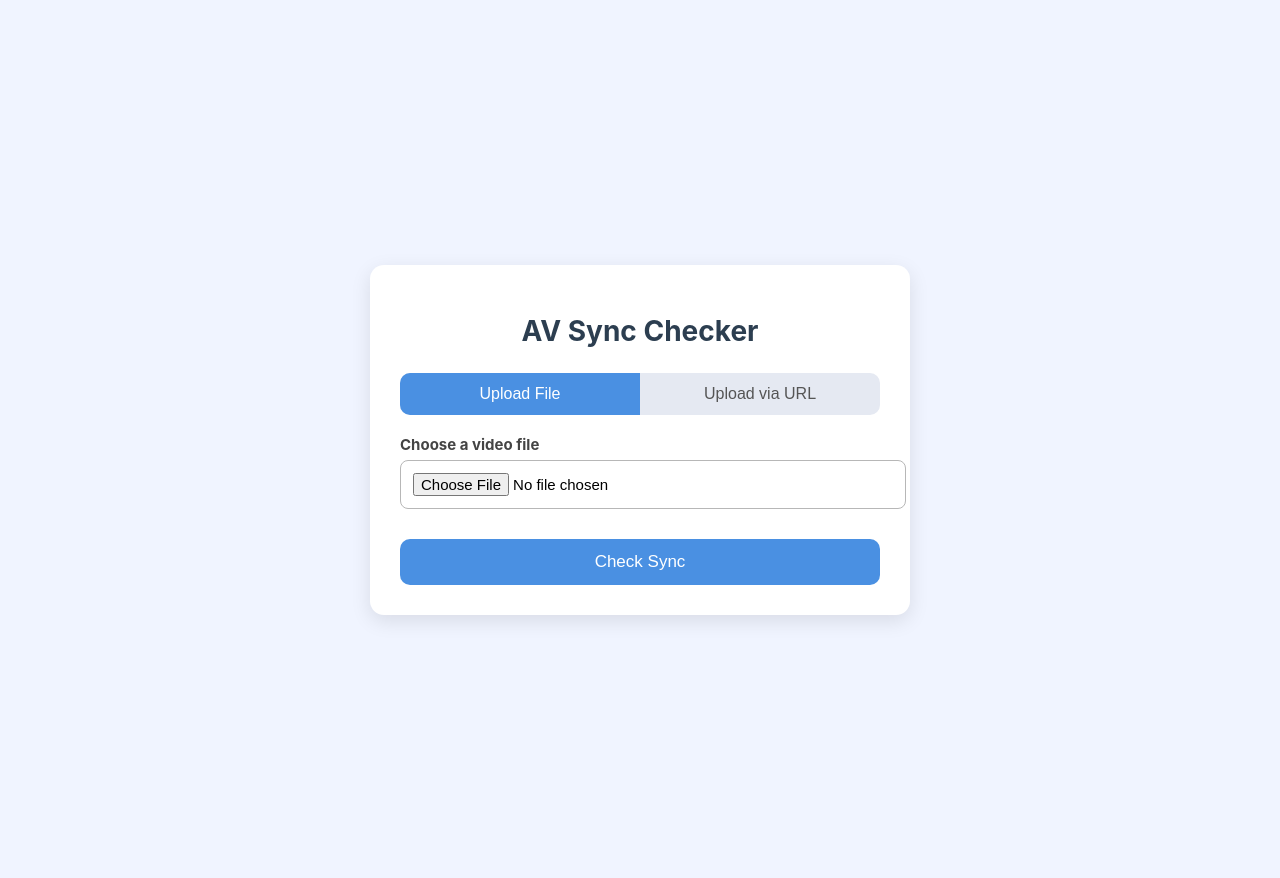
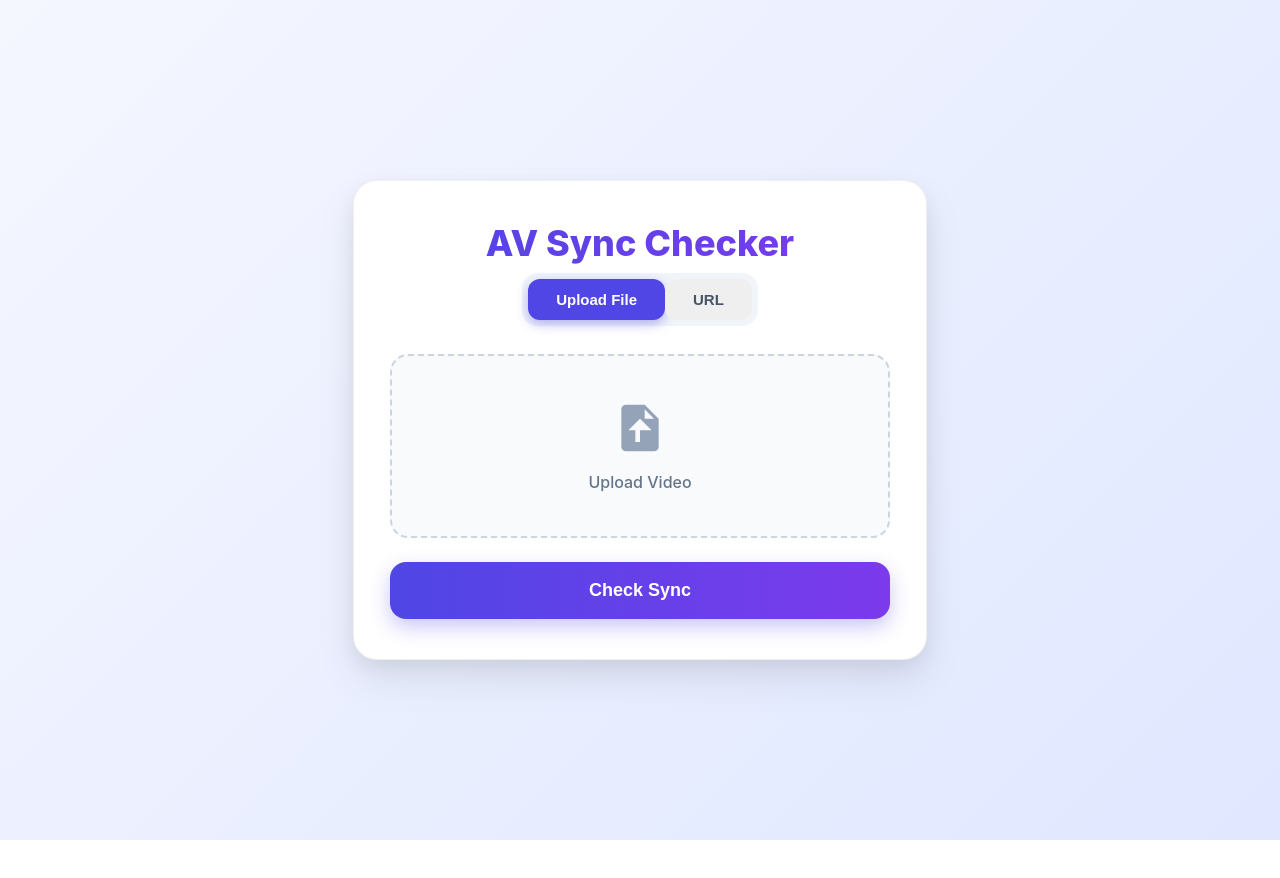
Before and after one commit to sohanshanbhag1502/The-Bitrates-Frontend, a React (Create React App) app: page /videosync in a window 1280 px wide. After the commit the page ends 840 px from the top, so only its background shows below. Built offline with nearby package versions, Linux system fonts and the light colour scheme.

Commit message:
updated ui of login

```diff
--- a/src/pages/VideoSyncPage.css
+++ b/src/pages/VideoSyncPage.css
@@ -1,116 +1,249 @@
-/* Page layout */
+/* Page background - soft but distinct */
 .page-container {
+  min-height: 100vh;
+  background: linear-gradient(135deg, #f5f7ff 0%, #e0e7ff 100%);
   display: flex;
+  align-items: center;
   justify-content: center;
-  align-items: center;
-  padding: 40px 20px;
-  background: #f0f4ff;
-  min-height: 100vh;
+  padding: 20px;
+  font-family: 'Inter', 'Segoe UI', sans-serif;
 }
 
-/* Main card */
+/* Card - crisp white with subtle shadow */
 .card {
-  width: 480px;
+  width: 100%;
+  max-width: 500px;
   background: #ffffff;
-  padding: 30px;
-  border-radius: 14px;
-  box-shadow: 0 6px 20px rgba(0,0,0,0.1);
+  border-radius: 24px;
+  padding: 40px 36px;
+  box-shadow:
+    0 20px 40px rgba(0, 0, 0, 0.08),
+    0 8px 20px rgba(0, 0, 0, 0.06);
+  border: 1px solid rgba(0, 0, 0, 0.06);
 }
 
-/* Title */
+/* Title - bold and modern */
 .title {
+  margin: 0 0 8px;
   text-align: center;
-  margin-bottom: 25px;
-  font-size: 28px;
-  color: #2c3e50;
+  font-size: 36px;
+  font-weight: 800;
+  background: linear-gradient(90deg, #4f46e5, #7c3aed);
+  -webkit-background-clip: text;
+  background-clip: text;
+  -webkit-text-fill-color: transparent;
 }
 
-/* Tabs */
+.subtitle {
+  text-align: center;
+  color: #64748b;
+  margin-bottom: 32px;
+  font-size: 16px;
+  font-weight: 500;
+}
+
+/* Tabs - pill style with clear active state */
 .tabs {
   display: flex;
-  margin-bottom: 20px;
-  border-radius: 10px;
-  overflow: hidden;
-  background: #e5e9f2;
+  background: #f1f5f9;
+  border-radius: 16px;
+  padding: 6px;
+  margin-bottom: 28px;
+  width: fit-content;
+  margin-left: auto;
+  margin-right: auto;
 }
 
 .tab {
-  flex: 1;
-  padding: 12px 0;
+  padding: 12px 28px;
   border: none;
-  background: transparent;
-  font-size: 16px;
+  border-radius: 12px;
+  font-weight: 600;
+  font-size: 15px;
   cursor: pointer;
-  transition: 0.2s ease;
-  font-weight: 500;
-  color: #555;
+  transition: all 0.3s ease;
+  color: #475569;
 }
 
 .tab.active {
-  background: #4a90e2;
+  background: #4f46e5;
+  color: white;
+  box-shadow: 0 4px 12px rgba(79, 70, 229, 0.4);
+}
+
+/* Dropzone - clean and interactive */
+.dropzone {
+  border: 2.5px dashed #cbd5e1;
+  border-radius: 18px;
+  background: #f8fafc;
+  transition: all 0.3s ease;
+  position: relative;
+  margin-bottom: 20px;
+}
+
+.dropzone.drag-active {
+  border-color: #4f46e5;
+  background: #eef2ff;
+  transform: scale(1.01);
+}
+
+.dropzone input {
+  position: absolute;
+  inset: 0;
+  opacity: 0;
+  cursor: pointer;
+}
+
+.dropzone-label {
+  display: flex;
+  flex-direction: column;
+  align-items: center;
+  justify-content: center;
+  padding: 44px 20px;
+  cursor: pointer;
+  color: #64748b;
+}
+
+.upload-icon {
+  width: 56px;
+  height: 56px;
+  fill: #94a3b8;
+  margin-bottom: 16px;
+}
+
+.dropzone-label p {
+  margin: 0;
+  font-size: 16px;
+  font-weight: 500;
+}
+
+.filename {
+  color: #4f46e5;
+  font-weight: 600;
+  font-size: 16px;
+}
+
+/* URL Input */
+/* Make both upload methods look identical in height & centering */
+.content > div {
+  min-height: 180px;              /* same height for both tabs */
+  display: flex;
+  align-items: center;
+  justify-content: center;
+}
+
+/* URL tab – full-width centered input */
+.url-input {
+  width: 100%;
+  max-width: 420px;               /* looks balanced */
+  padding: 18px 20px;
+  border: 2.5px dashed #cbd5e1;
+  border-radius: 18px;
+  font-size: 16px;
+  transition: all 0.3s ease;
+  outline: none;
+  background: #f8fafc;
+  text-align: center;             /* extra safety */
+}
+
+.url-input:focus {
+  border-color: #4f46e5;
+  background: #eef2ff;
+  box-shadow: 0 0 0 4px rgba(79, 70, 229, 0.1);
+}
+
+.url-input::placeholder {
+  color: #94a3b8;
+  font-weight: 500;
+}
+/* Submit Button - vibrant & premium */
+.submit-btn {
+  width: 100%;
+  padding: 18px;
+  margin-top: 24px;
+  background: linear-gradient(90deg, #4f46e5, #7c3aed);
+  border: none;
+  border-radius: 16px;
+  color: white;
+  font-size: 18px;
+  font-weight: 700;
+  cursor: pointer;
+  transition: all 0.3s ease;
+  display: flex;
+  align-items: center;
+  justify-content: center;
+  gap: 12px;
+  box-shadow: 0 8px 20px rgba(79, 70, 229, 0.3);
+}
+
+.submit-btn:hover:not(:disabled) {
+  transform: translateY(-3px);
+  box-shadow: 0 12px 28px rgba(79, 70, 229, 0.4);
+}
+
+.submit-btn:disabled {
+  opacity: 0.7;
+  cursor: not-allowed;
+  transform: none;
+}
+
+.spinner {
+  width: 22px;
+  height: 22px;
+  border: 3px solid rgba(255,255,255,0.3);
+  border-top-color: white;
+  border-radius: 50%;
+  animation: spin 1s linear infinite;
+}
+
+@keyframes spin {
+  to { transform: rotate(360deg); }
+}
+
+/* Result Card - clean & bold */
+.result-card {
+  margin-top: 32px;
+  border-radius: 18px;
+  overflow: hidden;
+  box-shadow: 0 8px 25px rgba(0,0,0,0.1);
+  border: 1px solid #e2e8f0;
+}
+
+.result-header {
+  padding: 18px;
+  text-align: center;
+  font-weight: 700;
+  font-size: 22px;
+}
+
+.result-card.synced .result-header {
+  background: #10b981;
   color: white;
 }
 
-/* Tab content */
-.tab-content {
-  margin-bottom: 20px;
+.result-card.not-synced .result-header {
+  background: #ef4444;
+  color: white;
 }
 
-.input-label {
-  font-size: 15px;
-  font-weight: bold;
-  margin-bottom: 6px;
-  display: block;
-  color: #444;
+.result-body {
+  padding: 24px;
+  background: #f8fafc;
 }
 
-.url-input,
-input[type="file"] {
-  width: 100%;
-  padding: 12px;
-  border-radius: 8px;
-  border: 1px solid #b7b7b7;
-  font-size: 15px;
+.result-body p {
+  margin: 12px 0;
+  font-size: 17px;
+  color: #1e293b;
 }
 
-/* Submit button */
-.submit-btn {
-  width: 100%;
-  padding: 13px;
-  background: #4a90e2;
-  border: none;
-  border-radius: 10px;
-  font-size: 17px;
-  color: white;
-  cursor: pointer;
-  margin-top: 10px;
-  transition: 0.2s ease;
+.offset {
+  font-size: 20px !important;
+  font-weight: 800;
+  color: #dc2626;
+  background: #fee2e2;
+  padding: 8px 16px;
+  border-radius: 12px;
+  display: inline-block;
+  margin-top: 8px;
 }
-
-.submit-btn:hover {
-  background: #3578c8;
-}
-
-.submit-btn:disabled {
-  background: #9ab8e0;
-  cursor: not-allowed;
-}
-
-/* Result box */
-.result-box {
-  margin-top: 25px;
-  background: #f8faff;
-  padding: 20px;
-  border-left: 5px solid #4a90e2;
-  border-radius: 10px;
-}
-
-.result-box h3 {
-  margin-bottom: 10px;
-  color: #333;
-}
-
-.result-box p {
-  font-size: 16px;
-  margin: 6px 0;
-}
--- a/src/pages/VideoSyncPage.js
+++ b/src/pages/VideoSyncPage.js
@@ -2,39 +2,27 @@ import React, { useState, useRef } from "react";
 import "./VideoSyncPage.css";
 
 export default function VideoSyncPage() {
-  const [activeTab, setActiveTab] = useState("file"); // "file" or "url"
+  const [activeTab, setActiveTab] = useState("file");
   const [file, setFile] = useState(null);
   const [videoUrl, setVideoUrl] = useState("");
   const [loading, setLoading] = useState(false);
   const [result, setResult] = useState(null);
-
+  const [dragActive, setDragActive] = useState(false);
   const fileInputRef = useRef(null);
 
   const handleSubmit = async () => {
-    if (activeTab === "file" && !file) {
-      alert("Please upload a video file.");
-      return;
-    }
-
-    if (activeTab === "url" && !videoUrl.trim()) {
-      alert("Please enter a valid video URL.");
-      return;
-    }
+    if (activeTab === "file" && !file) return alert("Please upload a video file.");
+    if (activeTab === "url" && !videoUrl.trim()) return alert("Please enter a valid video URL.");
 
     setLoading(true);
     setResult(null);
 
     try {
       let uploadResponse;
-
       if (activeTab === "file") {
         const formData = new FormData();
         formData.append("video", file);
-
-        uploadResponse = await fetch("http://localhost:8000/upload", {
-          method: "POST",
-          body: formData,
-        });
+        uploadResponse = await fetch("http://localhost:8000/upload", { method: "POST", body: formData });
       } else {
         uploadResponse = await fetch("http://localhost:8000/upload_url", {
           method: "POST",
@@ -43,36 +31,49 @@ export default function VideoSyncPage() {
         });
       }
 
-      const uploadData = await uploadResponse.json();
-      const taskId = uploadData.task_id;
-
-      const resultResponse = await fetch("http://localhost:8000/result", {
+      const { task_id } = await uploadResponse.json();
+      const resultRes = await fetch("http://localhost:8000/result", {
         method: "POST",
         headers: { "Content-Type": "application/json" },
-        body: JSON.stringify({ task_id: taskId }),
+        body: JSON.stringify({ task_id }),
       });
-
-      const resultData = await resultResponse.json();
+      const resultData = await resultRes.json();
       setResult(resultData);
-
-      if (fileInputRef.current) fileInputRef.current.value = "";
-      setFile(null);
-      setVideoUrl("");
-
     } catch (err) {
       console.error(err);
       alert("Something went wrong.");
+    } finally {
+      setLoading(false);
+      setFile(null);
+      setVideoUrl("");
+      if (fileInputRef.current) fileInputRef.current.value = "";
     }
+  };
 
-    setLoading(false);
+  // Drag & Drop handlers
+  const handleDrag = (e) => {
+    e.preventDefault();
+    e.stopPropagation();
+    if (e.type === "dragover" || e.type === "dragenter") setDragActive(true);
+    if (e.type === "dragleave" || e.type === "drop") setDragActive(false);
+  };
+
+  const handleDrop = (e) => {
+    e.preventDefault();
+    e.stopPropagation();
+    setDragActive(false);
+    if (e.dataTransfer.files?.[0]) setFile(e.dataTransfer.files[0]);
   };
 
   return (
     <div className="page-container">
       <div className="card">
-        <h1 className="title">AV Sync Checker</h1>
+        <h1 className="title">
+          <span className="gradient-text">AV Sync Checker</span>
+        </h1>
+        {/* <p className="subtitle">Detect audio-video delay in your videos instantly</p> */}
 
-        {/* TABS */}
+        {/* Tabs */}
         <div className="tabs">
           <button
             className={`tab ${activeTab === "file" ? "active" : ""}`}
@@ -80,59 +81,84 @@ export default function VideoSyncPage() {
           >
             Upload File
           </button>
-
           <button
             className={`tab ${activeTab === "url" ? "active" : ""}`}
             onClick={() => setActiveTab("url")}
           >
-            Upload via URL
+            URL
           </button>
         </div>
 
-        {/* TAB CONTENT */}
-        <div className="tab-content">
+        {/* Content */}
+        <div className="content">
           {activeTab === "file" && (
-            <div>
-              <label className="input-label">Choose a video file</label>
+            <div
+              className={`dropzone ${dragActive ? "drag-active" : ""}`}
+              onDragOver={handleDrag}
+              onDragEnter={handleDrag}
+              onDragLeave={handleDrag}
+              onDrop={handleDrop}
+            >
               <input
                 type="file"
                 accept="video/*"
                 ref={fileInputRef}
-                onChange={(e) => setFile(e.target.files[0])}
+                onChange={(e) => e.target.files?.[0] && setFile(e.target.files[0])}
+                id="file-input"
               />
+              <label htmlFor="file-input" className="dropzone-label">
+                {file ? (
+                  <p className="filename">Selected: {file.name}</p>
+                ) : (
+                  <>
+                    <svg className="upload-icon" viewBox="0 0 24 24">
+                      <path d="M14 2H6a2 2 0 0 0-2 2v16a2 2 0 0 0 2 2h12a2 2 0 0 0 2-2V8l-6-6zM14 4l4 4h-4V4zm-2 9v5h-2v-5H7l5-5 5 5h-3z" />
+                    </svg>
+                    <p>Upload Video</p>
+                  </>
+                )}
+              </label>
             </div>
           )}
 
           {activeTab === "url" && (
-            <div>
-              <label className="input-label">Enter Video URL</label>
             <input
               type="text"
-                className="url-input"
               placeholder="https://example.com/video.mp4"
               value={videoUrl}
               onChange={(e) => setVideoUrl(e.target.value)}
+              className="url-input"
             />
-            </div>
           )}
         </div>
 
-        <button
-          className="submit-btn"
-          onClick={handleSubmit}
-          disabled={loading}
-        >
-          {loading ? "Processing..." : "Check Sync"}
+        <button className="submit-btn" onClick={handleSubmit} disabled={loading}>
+          {loading ? (
+            <>
+              <span className="spinner"></span> Processing...
+            </>
+          ) : (
+            "Check Sync"
+          )}
         </button>
 
+        {/* Result */}
         {result && (
-          <div className="result-box">
-            <h3>Sync Result</h3>
-            <p><strong>Synced:</strong> {result.synced ? "Yes" : "No"}</p>
+          <div className={`result-card ${result.synced ? "synced" : "not-synced"}`}>
+            <div className="result-header">
+              <h3>{result.synced ? "Perfect Sync" : "Out of Sync"}</h3>
+            </div>
+            <div className="result-body">
               <p>
-              <strong>Offset:</strong>{" "}
-              {result.synced ? "—" : `${result.offset} seconds`}
+                <strong>Status:</strong> {result.synced ? "Synced" : "Not Synced"}
               </p>
+              {!result.synced && (
+                <p className="offset">
+                  <strong>Offset:</strong> {Math.abs(result.offset).toFixed(3)} seconds{" "}
+                  {result.offset > 0 ? "(audio ahead)" : "(video ahead)"}
+                </p>
+              )}
+            </div>
           </div>
         )}
       </div>
```
Also changed, not shown: src/pages/LoginPage.css (+99 -22 lines), src/pages/LoginPage.js (+26 -13 lines). Lines whose indentation alone changed are shown as unchanged.
